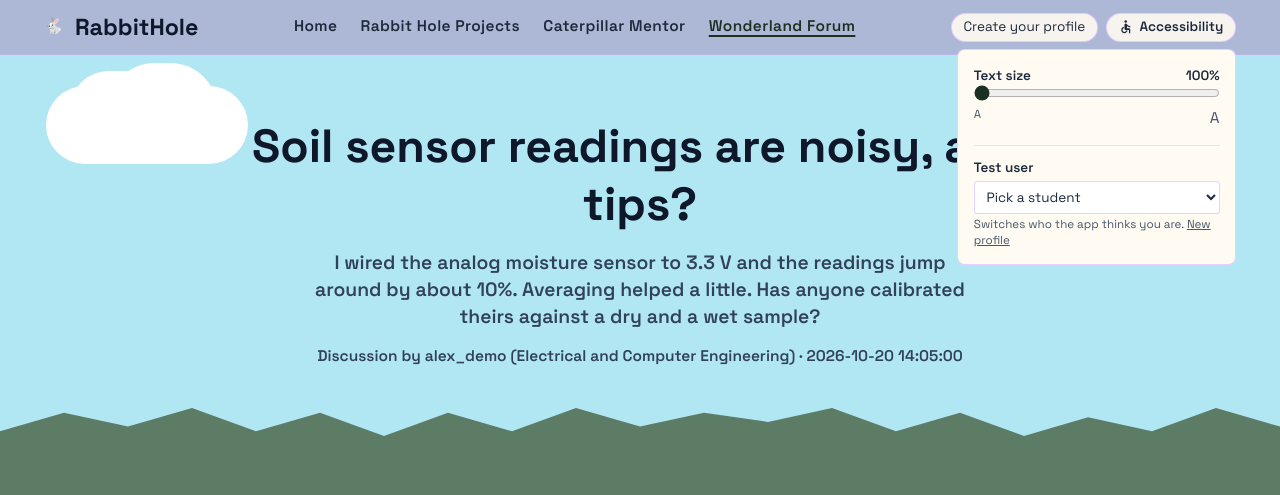
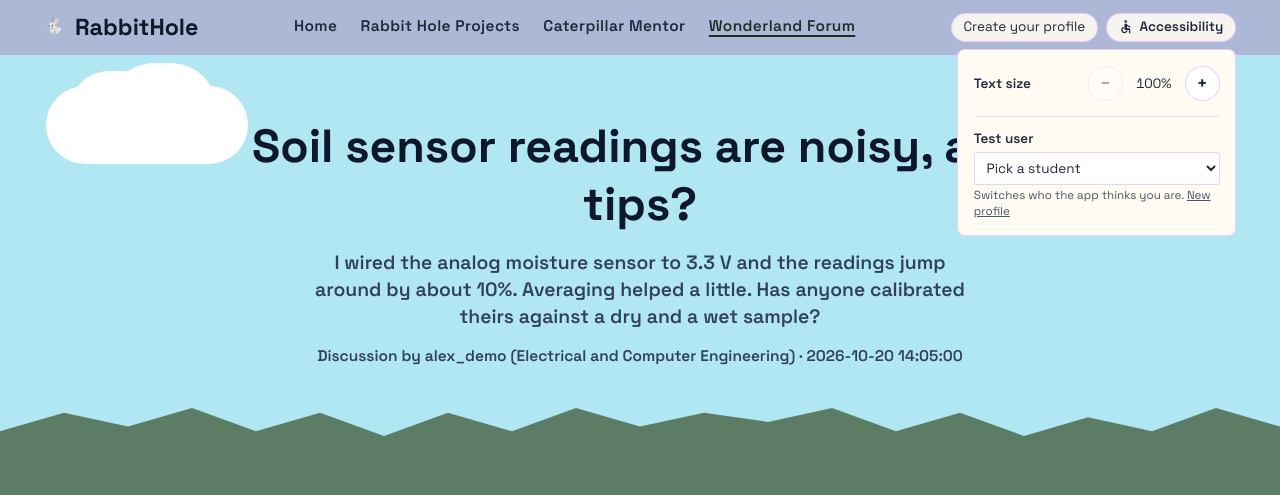
Before and after one commit to mkflan/hacktx, a Flask app: page /forum/posts/1 in a window 1280 px wide, after a click on "Accessibility". Shown: the top 495 px of the page. Run offline with Flask 3, Linux system fonts and the light colour scheme; data comes from the database, SQL or seed files in the repository; parts of the project's set-up code (start-up, migrations or seed data) failed here and were passed over; some web fonts are replaced.

Commit message:
feat: text size as minus and plus buttons; docs drop the reverted SerpApi budget change

```diff
--- a/frontend/templates/base.html
+++ b/frontend/templates/base.html
@@ -23,9 +23,11 @@
         function applyTextScale(pct) {
             pct = clampTextScale(pct);
             document.documentElement.style.setProperty("--text-scale", String(pct / 100));
-            const range = document.getElementById("textSizeRange"), out = document.getElementById("textSizeValue");
-            if (range) range.value = pct;
+            const out = document.getElementById("textSizeValue");
+            const smaller = document.getElementById("textSmaller"), bigger = document.getElementById("textBigger");
             if (out) out.textContent = pct + "%";
+            if (smaller) smaller.disabled = pct <= 100;
+            if (bigger) bigger.disabled = pct >= 150;
             try { localStorage.setItem(TEXT_SCALE_KEY, String(pct)); } catch (e) {}
         }
         function savedTextScale() {
@@ -120,13 +122,15 @@
                     </button>
                     <div id="a11yPanel" role="dialog" aria-label="Accessibility and demo settings" hidden
                          class="absolute right-0 mt-2 w-72 bg-cream border border-purple-300/60 rounded-lg p-4 space-y-4 text-slate-800 z-50">
-                        <div>
-                            <label for="textSizeRange" class="flex justify-between font-semibold">
-                                <span>Text size</span><span id="textSizeValue" aria-live="polite">100%</span>
-                            </label>
-                            <input id="textSizeRange" type="range" min="100" max="150" step="5" value="100"
-                                   aria-valuemin="100" aria-valuemax="150" class="w-full accent-forest cursor-pointer">
-                            <div class="flex justify-between text-xs text-slate-600" aria-hidden="true"><span>A</span><span class="text-base">A</span></div>
+                        <div role="group" aria-labelledby="textSizeLabel" class="flex items-center justify-between gap-3">
+                            <span id="textSizeLabel" class="font-semibold">Text size</span>
+                            <div class="flex items-center gap-2">
+                                <button type="button" id="textSmaller" aria-label="Smaller text" title="Smaller text"
+                                        class="w-9 h-9 rounded-full border border-purple-300/60 bg-white text-lg font-bold leading-none hover:bg-forest hover:text-cream disabled:opacity-40 disabled:cursor-not-allowed cursor-pointer">&minus;</button>
+                                <span id="textSizeValue" aria-live="polite" class="w-12 text-center tabular-nums">100%</span>
+                                <button type="button" id="textBigger" aria-label="Larger text" title="Larger text"
+                                        class="w-9 h-9 rounded-full border border-purple-300/60 bg-white text-lg font-bold leading-none hover:bg-forest hover:text-cream disabled:opacity-40 disabled:cursor-not-allowed cursor-pointer">+</button>
+                            </div>
                         </div>
                         {% if demo_users %}
                         <form method="post" action="/session/{{ current_user.id if current_user else demo_users[0].id }}" class="space-y-1 border-t border-purple-300/40 pt-3">
@@ -168,9 +172,10 @@
             btn.addEventListener("click", () => setOpen(panel.hidden));
             document.addEventListener("keydown", (e) => { if (e.key === "Escape" && !panel.hidden) { setOpen(false); btn.focus(); } });
             document.addEventListener("click", (e) => { if (!panel.hidden && !root.contains(e.target)) setOpen(false); });
-            const range = document.getElementById("textSizeRange");
-            range.addEventListener("input", () => applyTextScale(range.value));
-            applyTextScale(savedTextScale());  // now the slider exists: show the saved value on it
+            const current = () => Math.round(parseFloat(getComputedStyle(document.documentElement).getPropertyValue("--text-scale") || "1") * 100);
+            document.getElementById("textSmaller").addEventListener("click", () => applyTextScale(current() - 10));
+            document.getElementById("textBigger").addEventListener("click", () => applyTextScale(current() + 10));
+            applyTextScale(savedTextScale());  // now the buttons exist: show the saved value on them
         })();
 
         /* Mouse wheel over a shelf scrolls it sideways; at either end the page scrolls as usual. */
```
Also changed, not shown: backend/tests/test_pages.py (+3 -1 lines), docs/DEMO.md (+2 -2 lines), docs/TODO.md (+1 -1 lines), docs/handoff/LATEST.md (+4 -3 lines).
